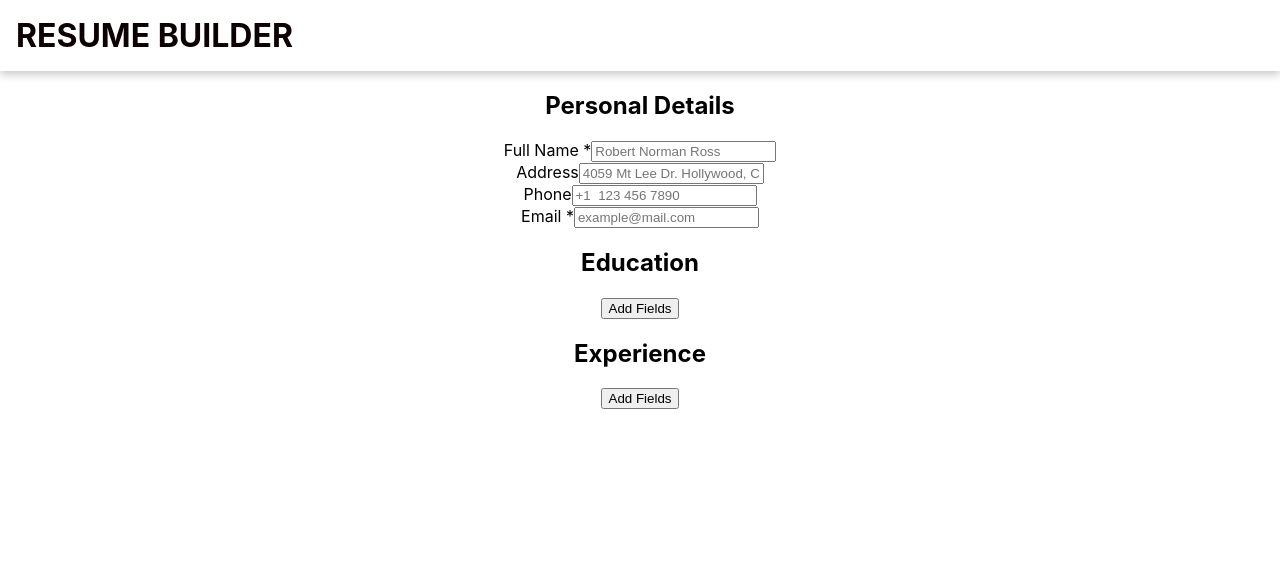
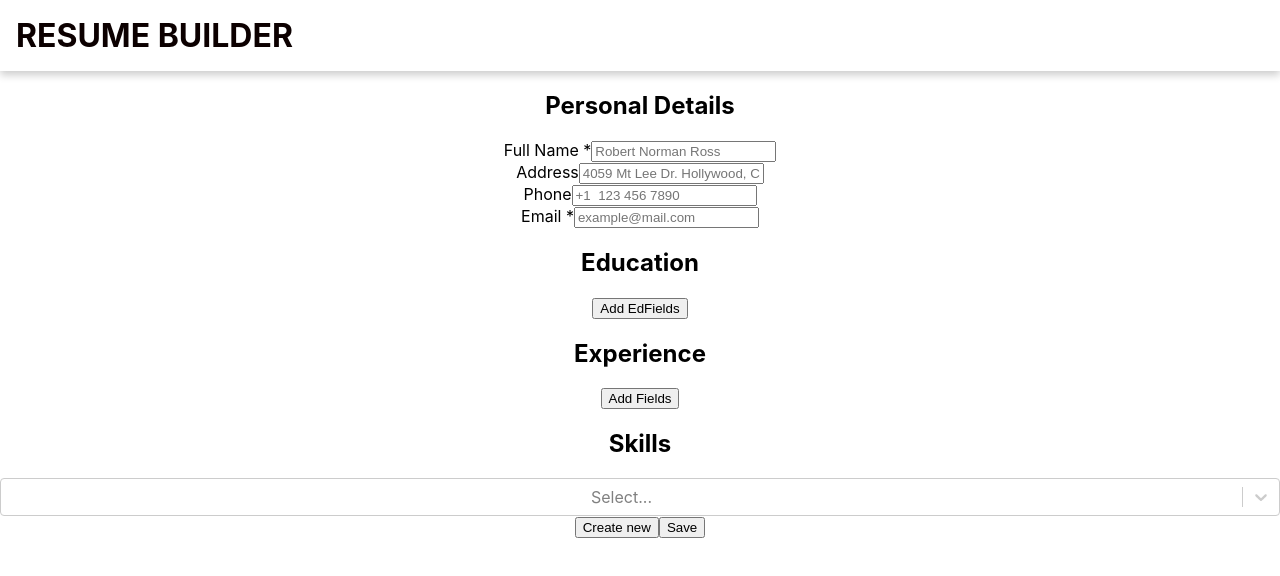
Before and after one commit to Aljobiju/Resume_Builder, a React (Create React App) app: page / in a window 1280 px wide. Shown: the top 576 px of the page. Built offline with nearby package versions, Linux system fonts and the light colour scheme.

Commit message:
structure

```diff
--- a/package.json
+++ b/package.json
@@ -9,6 +9,7 @@
     "react": "^18.2.0",
     "react-dom": "^18.2.0",
     "react-scripts": "5.0.1",
+    "react-select": "^5.7.2",
     "web-vitals": "^2.1.4"
   },
   "scripts": {
--- a/src/Components/Education/Education.jsx
+++ b/src/Components/Education/Education.jsx
@@ -1,26 +1,26 @@
 import React, { useState } from 'react';
 
 function Education() {
-  const [fields, setFields] = useState([]);
+  const [Edfields, setEdFields] = useState([]);
 
   const handleAddClick = () => {
-    setFields([...fields, { field1: '', field2: '' }]);
+    setEdFields([...Edfields, { field1: '', field2: '' }]);
   };
 
   const handleDeleteClick = (index) => {
-    setFields(fields.filter((field, i) => i !== index));
+    setEdFields(Edfields.filter((field, i) => i !== index));
   };
 
   const handleInputChange = (index, field, value) => {
-    const newFields = [...fields];
-    newFields[index][field] = value;
-    setFields(newFields);
+    const newEdFields = [...Edfields];
+    newEdFields[index][field] = value;
+    setEdFields(newEdFields);
   };
 
   return (
     <div>
-      <button onClick={handleAddClick}>Add Fields</button>
-      {fields.map((field, index) => (
+      <button onClick={handleAddClick}>Add EdFields</button>
+      {Edfields.map((field, index) => (
         <div key={index}>
             <label for="name">College <span>*</span></label>
           <input
--- a/src/Components/Form/Form.jsx
+++ b/src/Components/Form/Form.jsx
@@ -1,6 +1,7 @@
 import React, { useState } from 'react'
 import Education from '../Education/Education';
 import Experience from '../Experience/Experience';
+import Skills from '../Skills/Skills';
 
 function Form() {
 
@@ -36,21 +37,12 @@ function Form() {
 
   <h2>Education</h2>
   <Education/>
-  {/* <button onClick={handleAddClick}>Add College</button>
-  {renderFields()} */}
-  {/* <div>
-      {items.map((item, index) => (
-        <div key={index}>
-          <input type="text" value={item} onChange={(event) => handleInputChange(index, event)} />
-          <button onClick={() => handleDeleteItem(index)}>Delete</button>
-        </div>
-      ))}
-    </div> */}
-
       <h2>Experience</h2>
       <Experience/>
-      {/* <button onClick={addCompany}>Add Company</button>
-      {comp} */}
+      <h2>Skills</h2>
+      <Skills/>
+      <button>Create new</button>
+      <button>Save</button>
     </div>
   )
 }
--- /dev/null
+++ b/src/Components/Skills/Skills.jsx
@@ -0,0 +1,30 @@
+import React from 'react'
+import Select from 'react-select';
+
+const Countries = [
+    { label: "Albania", value: 355 },
+    { label: "Argentina", value: 54 },
+    { label: "Austria", value: 43 },
+    { label: "Cocos Islands", value: 61 },
+    { label: "Kuwait", value: 965 },
+    { label: "Sweden", value: 46 },
+    { label: "Venezuela", value: 58 }
+  ];
+
+
+
+  function Skills() {
+    return (
+        <div className="container">
+        <div className="row">
+          <div className="col-md-3"></div>
+          <div className="col-md-6">
+          <Select options={Countries} isMulti />
+          </div>
+          <div className="col-md-4"></div>
+        </div>
+      </div>
+    )
+  }
+
+  export default Skills
```
Also changed, not shown: 1 other file (tests, documents, lock files or other folders).
